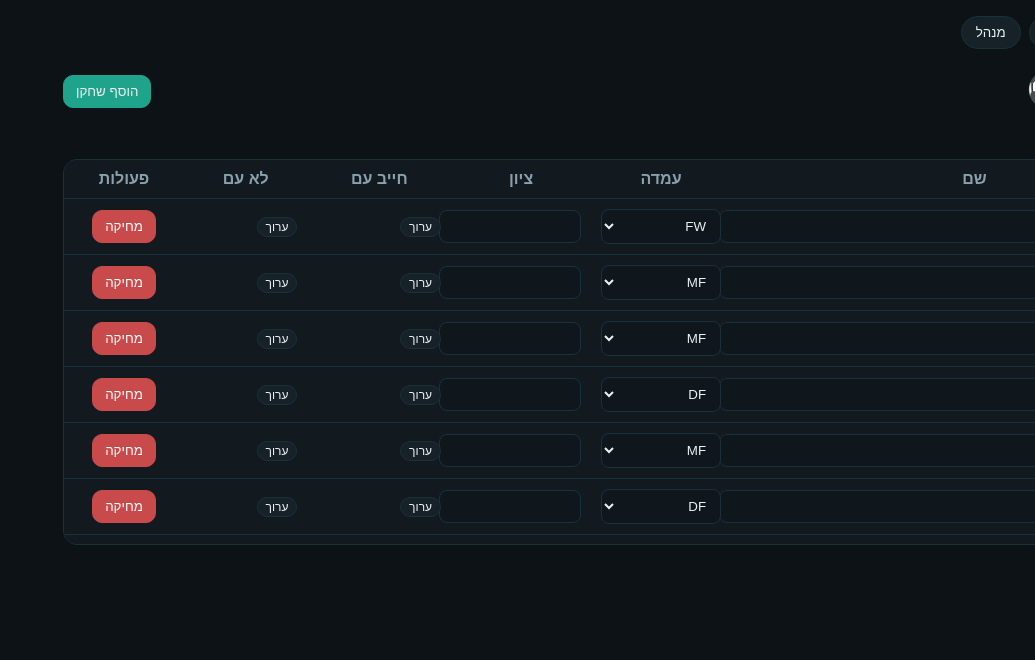
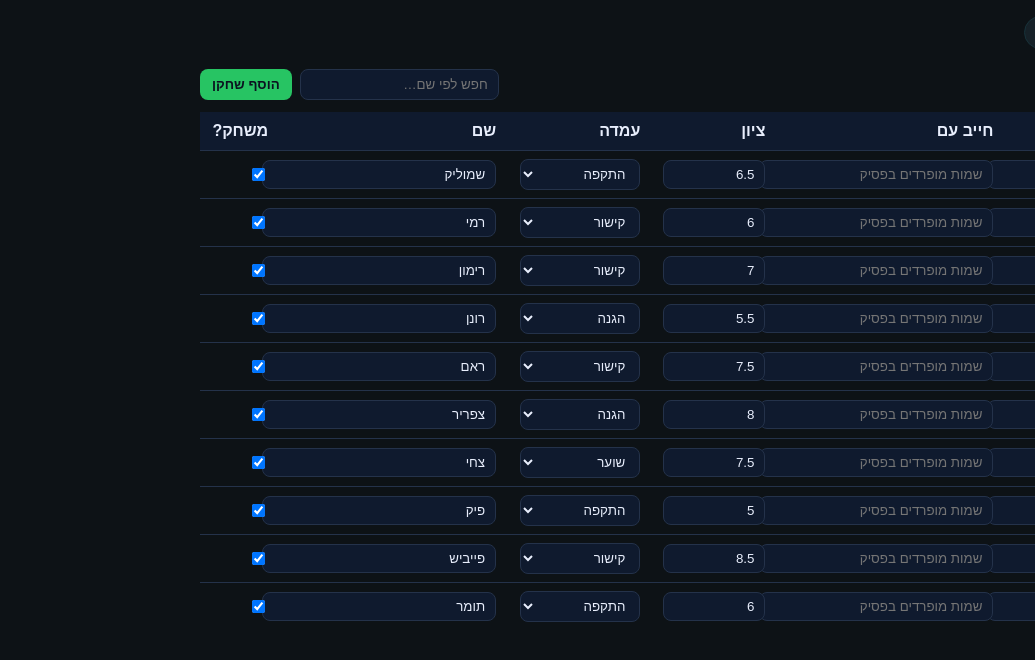
Before and after one commit to ShmuelBarazani/kat-regel-gan-daniel-v2, a React (Vite) app: page / in a window 1280 px wide. Both pictures are taken after a click on the button "שחקנים". Shown: the top 660 px of the page, without its empty margins (245-1280 px from the left). Built offline with nearby package versions, Linux system fonts and the light colour scheme.

Commit message:
Update Players.jsx

```diff
--- a/src/components/Players.jsx
+++ b/src/components/Players.jsx
@@ -1,192 +1,175 @@
 // src/components/Players.jsx
+
 import React, { useEffect, useMemo, useState } from "react";
 import { getPlayers, setPlayers, countActive } from "../lib/storage";
 
-const POS = ["GK", "DF", "MF", "FW"];
+const POS_OPTIONS = [
+  { v: "GK", t: "שוער" },
+  { v: "DF", t: "הגנה" },
+  { v: "MF", t: "קישור" },
+  { v: "FW", t: "התקפה" },
+];
 
 export default function Players() {
-  const [players, setLocal] = useState([]);
+  const [players, setPlayersState] = useState([]);
+  const [filter, setFilter] = useState("");
 
-  // טען מלוקאל־סטוראז' או מקובץ public/players.json
+  // טעינה ראשונה + זריעת ברירת מחדל תיעשה ע"י storage.getPlayers()
   useEffect(() => {
-    const fromStore = getPlayers(null);
-    if (fromStore) {
-      setLocal(fromStore);
-    } else {
-      fetch("/players.json?ts=" + Date.now())
-        .then(r => r.json())
-        .then(list => {
-          // ודא שדות מינימום
-          const norm = list.map(p => ({
-            id: p.id ?? crypto.randomUUID(),
-            name: p.name ?? "",
-            pos: p.pos ?? "MF",
-            r: Number(p.r ?? 6.5),
-            play: !!p.selected,      // selected => play
-            prefer: p.prefer ?? [],
-            avoid: p.avoid ?? [],
-          }));
-          setLocal(norm);
-          setPlayers(norm);
-        })
-        .catch(() => setLocal([]));
+    try {
+      const list = getPlayers();
+      setPlayersState(Array.isArray(list) ? list : []);
+    } catch {
+      setPlayersState([]);
     }
   }, []);
 
-  // שמירה אוטומטית
-  useEffect(() => { setPlayers(players); }, [players]);
+  // שמירה ל-storage בכל שינוי
+  useEffect(() => {
+    setPlayers(players);
+  }, [players]);
 
-  const activeCount = useMemo(() => countActive(players), [players]);
+  const addPlayer = () => {
+    const next = [
+      ...players,
+      { name: "", pos: "MF", rating: 6, mustWith: [], avoidWith: [], active: true },
+    ];
+    setPlayersState(next);
+  };
 
-  const update = (id, patch) =>
-    setLocal(prev => prev.map(p => (p.id === id ? { ...p, ...patch } : p)));
+  const update = (idx, patch) => {
+    const next = players.map((p, i) => (i === idx ? { ...p, ...patch } : p));
+    setPlayersState(next);
+  };
 
-  const remove = (id) =>
-    setLocal(prev => prev.filter(p => p.id !== id));
+  const remove = (idx) => {
+    const next = players.filter((_, i) => i !== idx);
+    setPlayersState(next);
+  };
 
-  const addPlayer = () =>
-    setLocal(prev => [
-      {
-        id: crypto.randomUUID(),
-        name: "",
-        pos: "MF",
-        r: 6.5,
-        play: false,
-        prefer: [],
-        avoid: [],
-      },
-      ...prev,
-    ]);
+  const filtered = useMemo(() => {
+    const q = (filter || "").trim();
+    if (!q) return players;
+    return players.filter((p) => (p?.name || "").includes(q));
+  }, [players, filter]);
+
+  const activeCount = countActive(players);
 
   return (
-    <section className="page players" dir="rtl">
-      <div className="toolbar">
-        <h1 className="page-title">קטרגל גן-דניאל ⚽</h1>
-        <div className="spacer" />
-        <button className="btn add" onClick={addPlayer}>הוסף שחקן</button>
-      </div>
+    <div style={{ direction: "rtl", maxWidth: 1100, margin: "20px auto", padding: "0 12px", color: "#E8EEFC" }}>
+      <header style={{ display: "flex", alignItems: "center", justifyContent: "space-between", marginBottom: 12 }}>
+        <div style={{ fontSize: 18 }}>
+          <b>שחקנים</b> &nbsp;—&nbsp; פעילים: {activeCount} / {players.length}
+        </div>
+        <div style={{ display: "flex", gap: 8 }}>
+          <input
+            placeholder="חפש לפי שם…"
+            value={filter}
+            onChange={(e) => setFilter(e.target.value)}
+            style={{ padding: "6px 10px", borderRadius: 8, border: "1px solid #24324a", background: "#0f1a2e", color: "#E8EEFC" }}
+          />
+          <button onClick={addPlayer} style={{ padding: "8px 12px", borderRadius: 8, background: "#27c463", border: "none", color: "#0b1220", fontWeight: 600 }}>
+            הוסף שחקן
+          </button>
+        </div>
+      </header>
 
-      <div className="subbar">
-        <span>מסומנים למשחק: <b>{activeCount}</b> / {players.length}</span>
-      </div>
-
-      <div className="table-wrapper players-scroll">
-        <table className="table players-table">
+      <div style={{ overflowX: "auto" }}>
+        <table style={{ width: "100%", borderCollapse: "collapse", minWidth: 800 }}>
           <thead>
-            <tr>
-              <th style={{width: 72}}>משחק?</th>
-              <th style={{minWidth: 240}}>שם</th>
-              <th style={{width: 120}}>עמדה</th>
-              <th style={{width: 120}}>ציון</th>
-              <th>חייב עם</th>
-              <th>לא עם</th>
-              <th style={{width: 100}}>פעולות</th>
+            <tr style={{ background: "#0f1a2e" }}>
+              <th style={th}>פעולות</th>
+              <th style={th}>לא עם</th>
+              <th style={th}>חייב עם</th>
+              <th style={th}>ציון</th>
+              <th style={th}>עמדה</th>
+              <th style={th}>שם</th>
+              <th style={th}>משחק?</th>
             </tr>
           </thead>
           <tbody>
-            {players.map(p => (
-              <tr key={p.id}>
-                {/* משחק? ראשונה */}
-                <td className="center">
+            {filtered.map((p, idx) => (
+              <tr key={idx} style={{ borderTop: "1px solid #24324a" }}>
+                <td style={td}>
+                  <button onClick={() => remove(idx)} style={btnDanger}>מחק</button>
+                </td>
+                <td style={td}>
+                  <input
+                    value={(p.avoidWith || []).join(", ")}
+                    onChange={(e) => update(idx, { avoidWith: splitList(e.target.value) })}
+                    style={inp}
+                    placeholder="שמות מופרדים בפסיק"
+                  />
+                </td>
+                <td style={td}>
+                  <input
+                    value={(p.mustWith || []).join(", ")}
+                    onChange={(e) => update(idx, { mustWith: splitList(e.target.value) })}
+                    style={inp}
+                    placeholder="שמות מופרדים בפסיק"
+                  />
+                </td>
+                <td style={td}>
+                  <input
+                    type="number"
+                    step="0.5"
+                    min="1"
+                    max="10"
+                    value={p.rating ?? 6}
+                    onChange={(e) => update(idx, { rating: Number(e.target.value) })}
+                    style={{ ...inp, width: 80 }}
+                  />
+                </td>
+                <td style={td}>
+                  <select
+                    value={p.pos || "MF"}
+                    onChange={(e) => update(idx, { pos: e.target.value })}
+                    style={{ ...inp, width: 120 }}
+                  >
+                    {POS_OPTIONS.map(o => (
+                      <option key={o.v} value={o.v}>{o.t}</option>
+                    ))}
+                  </select>
+                </td>
+                <td style={td}>
+                  <input
+                    value={p.name || ""}
+                    onChange={(e) => update(idx, { name: e.target.value })}
+                    style={inp}
+                    placeholder="שם השחקן"
+                  />
+                </td>
+                <td style={td}>
                   <input
                     type="checkbox"
-                    checked={!!p.play}
-                    onChange={e => update(p.id, { play: e.target.checked })}
+                    checked={p.active !== false}
+                    onChange={(e) => update(idx, { active: e.target.checked })}
                   />
-                </td>
-
-                {/* שם */}
-                <td>
-                  <input
-                    className="input"
-                    value={p.name}
-                    onChange={e => update(p.id, { name: e.target.value })}
-                    placeholder="שם שחקן"
-                  />
-                </td>
-
-                {/* עמדה */}
-                <td>
-                  <select
-                    className="select"
-                    value={p.pos}
-                    onChange={e => update(p.id, { pos: e.target.value })}
-                  >
-                    {POS.map(x => <option key={x} value={x}>{x}</option>)}
-                  </select>
-                </td>
-
-                {/* ציון */}
-                <td>
-                  <input
-                    className="input center"
-                    type="number" step="0.5" min="1" max="10"
-                    value={p.r}
-                    onChange={e => update(p.id, { r: Number(e.target.value) })}
-                  />
-                </td>
-
-                {/* חייב עם / לא עם – שבבי תצוגה + עריכה בלחיצה */}
-                <td className="chips-cell">
-                  <Chips editable list={p.prefer} all={players} onChange={(list) => update(p.id, { prefer: list })} />
-                </td>
-                <td className="chips-cell">
-                  <Chips editable list={p.avoid} all={players} onChange={(list) => update(p.id, { avoid: list })} />
-                </td>
-
-                <td className="center">
-                  <button className="btn danger" onClick={() => remove(p.id)}>מחיקה</button>
                 </td>
               </tr>
             ))}
+            {filtered.length === 0 && (
+              <tr>
+                <td colSpan={7} style={{ ...td, textAlign: "center", color: "#9fb0cb" }}>
+                  אין שחקנים תואמים. נסה לאפס את החיפוש או להוסיף שחקן חדש.
+                </td>
+              </tr>
+            )}
           </tbody>
         </table>
       </div>
-    </section>
+    </div>
   );
 }
 
-/** בחירה קומפקטית לשדות "חייב עם / לא עם" */
-function Chips({ list, all, editable, onChange }) {
-  const [open, setOpen] = useState(false);
-  const names = new Map(all.map(p => [p.id, p.name]));
-  const ids = new Map(all.map(p => [p.name, p.id])); // תמיכה בשמות ישנים
+const th = { textAlign: "right", padding: "10px 8px", borderBottom: "1px solid #24324a", fontWeight: 600 };
+const td = { textAlign: "right", padding: "8px" };
+const inp = { padding: "6px 10px", borderRadius: 8, border: "1px solid #24324a", background: "#0f1a2e", color: "#E8EEFC", width: "100%" };
+const btnDanger = { padding: "6px 10px", borderRadius: 8, border: "1px solid #ff5c7a", background: "transparent", color: "#ff5c7a", cursor: "pointer" };
 
-  const normalized = (list ?? []).map(x => (ids.get(x) || x));
-
-  const toggle = (id) => {
-    const exists = normalized.includes(id);
-    const next = exists ? normalized.filter(x => x !== id) : [...normalized, id];
-    onChange?.(next);
-  };
-
-  return (
-    <div className="chips">
-      {(normalized.length ? normalized : []).map(id => (
-        <span key={id} className="chip">{names.get(id) ?? id}</span>
-      ))}
-      {editable && (
-        <button className="btn tiny" onClick={() => setOpen(v => !v)}>ערוך</button>
-      )}
-      {open && (
-        <div className="picker">
-          <div className="picker-list">
-            {all.map(p => (
-              <label key={p.id} className="pick-row">
-                <input
-                  type="checkbox"
-                  checked={normalized.includes(p.id)}
-                  onChange={() => toggle(p.id)}
-                />
-                <span>{p.name}</span>
-              </label>
-            ))}
-          </div>
-          <div className="picker-actions">
-            <button className="btn" onClick={() => setOpen(false)}>סגור</button>
-          </div>
-        </div>
-      )}
-    </div>
-  );
+function splitList(s) {
+  return (s || "")
+    .split(",")
+    .map(x => x.trim())
+    .filter(Boolean);
 }
```
